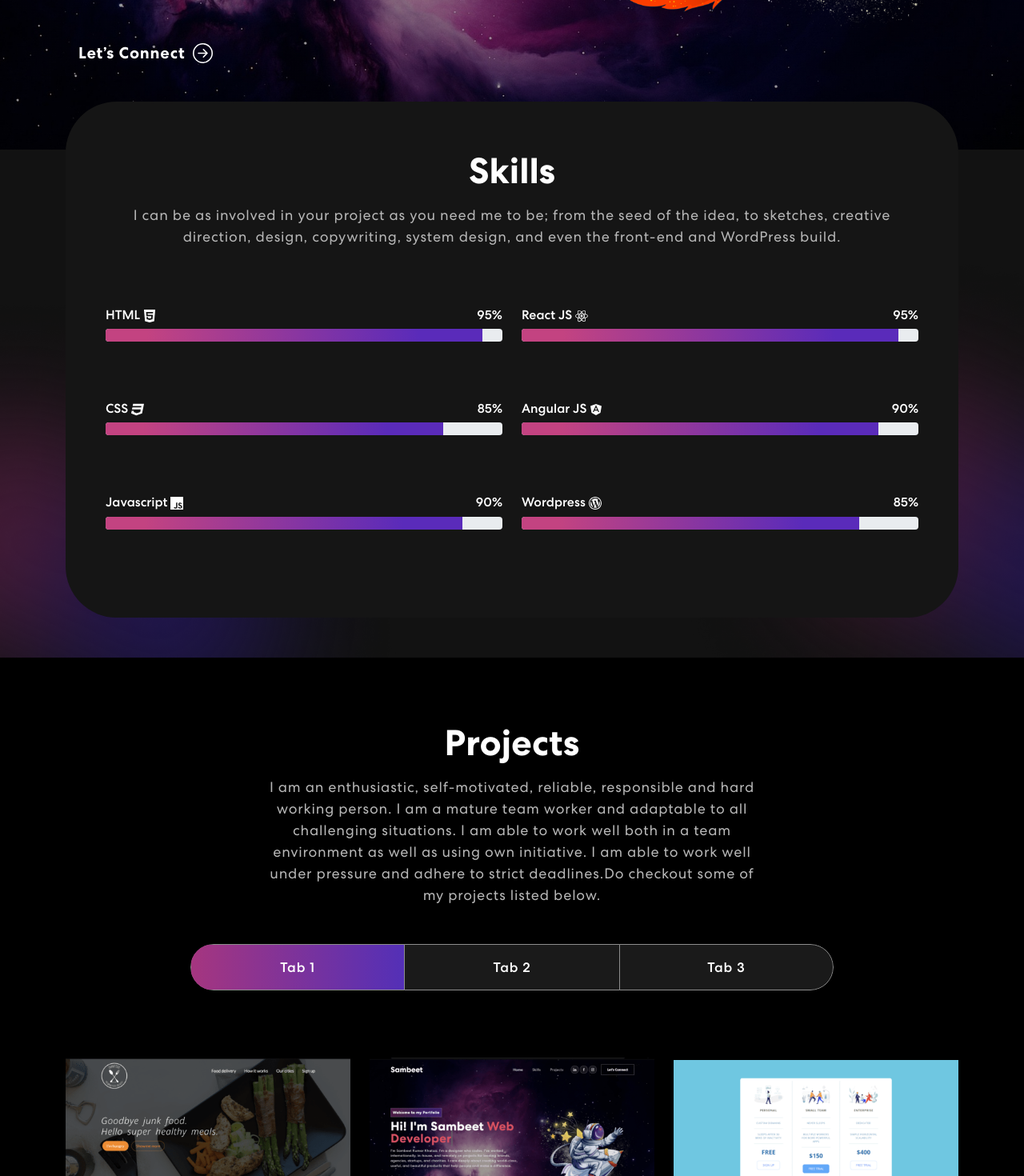
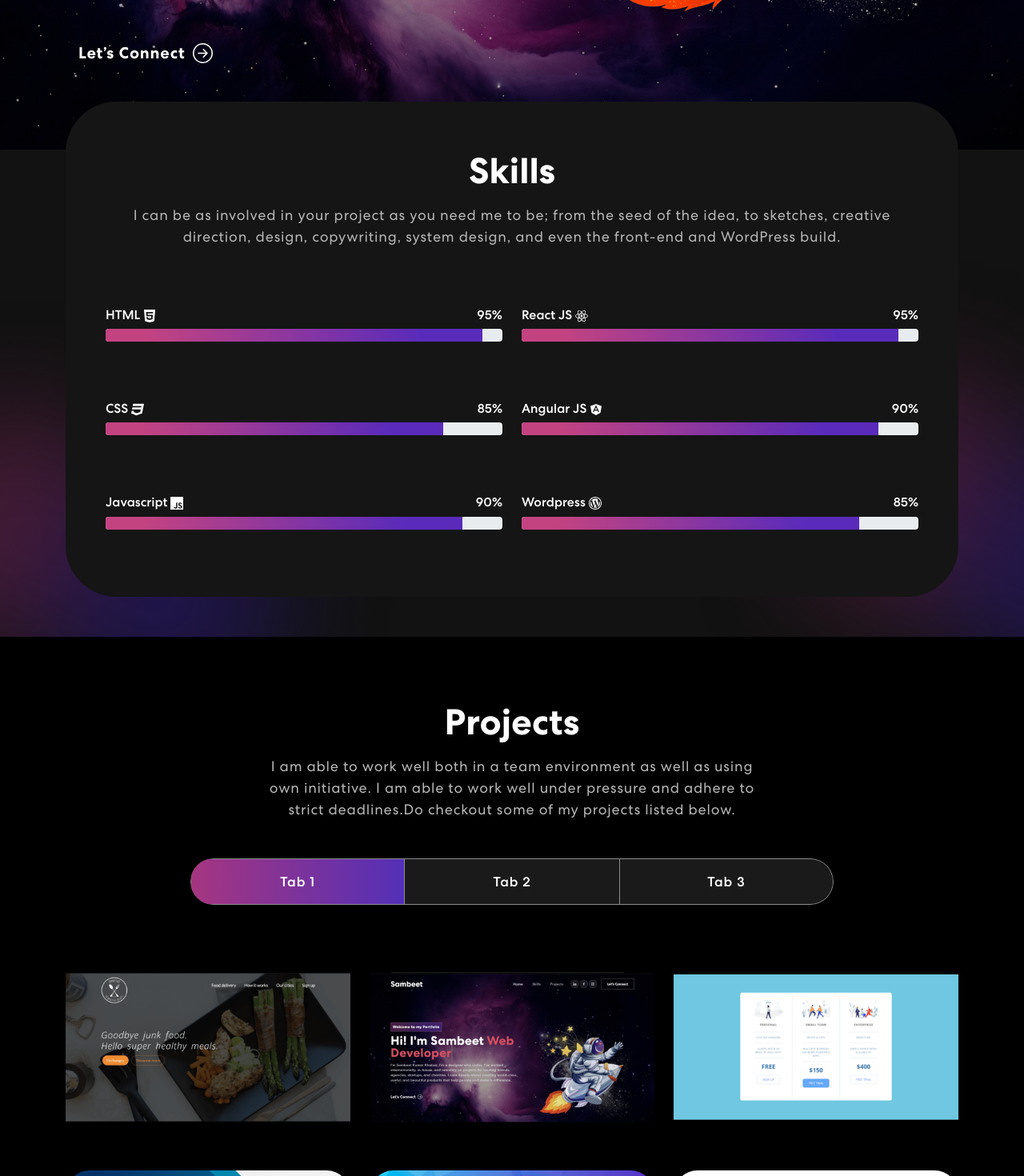
Before and after one commit to Sambeetkumar/portfolio, a React (Create React App) app: page / in a window 1280 px wide. Shown: the part 640-2110 px from the top of the page at 80% size. Built offline with nearby package versions, Linux system fonts and the light colour scheme; no server answers.

Commit message:
fixed skills padding

```diff
--- a/src/App.css
+++ b/src/App.css
@@ -319,7 +319,7 @@ nav.navbar .navbar-toggler[aria-expanded="true"] .navbar-toggler-icon {
   background: #151515;
   border-radius: 64px;
   text-align: center;
-  padding: 60px 50px;
+  padding: 60px 50px 10px 50px;
   margin-top: -60px;
 }
 .skill h2 {
--- a/src/components/Projects.js
+++ b/src/components/Projects.js
@@ -64,12 +64,10 @@ export const Projects = () => {
                 >
                   <h2>Projects</h2>
                   <p>
-                    I am an enthusiastic, self-motivated, reliable, responsible
-                    and hard working person. I am a mature team worker and
-                    adaptable to all challenging situations. I am able to work
-                    well both in a team environment as well as using own
-                    initiative. I am able to work well under pressure and adhere
-                    to strict deadlines.Do checkout some of my projects listed below.
+                    I am able to work well both in a team environment as well as
+                    using own initiative. I am able to work well under pressure
+                    and adhere to strict deadlines.Do checkout some of my
+                    projects listed below.
                   </p>
                   <Tab.Container id="projects-tabs" defaultActiveKey="first">
                     <Nav
--- a/src/components/Skills.js
+++ b/src/components/Skills.js
@@ -80,7 +80,7 @@ export const Skills = () => {
                         />
                       </div>
                     </div>
-                    <div className="skill">
+                    <div className="skill mb-4">
                       <div className="d-flex justify-content-between">
                         <h6 className="font-weight-bold">
                           Javascript <SiJavascript />
@@ -136,7 +136,7 @@ export const Skills = () => {
                         />
                       </div>
                     </div>
-                    <div className="skill">
+                    <div className="skill mb-4">
                       <div className="d-flex justify-content-between">
                         <h6 className="font-weight-bold">
                           Wordpress <ImWordpress />
```
